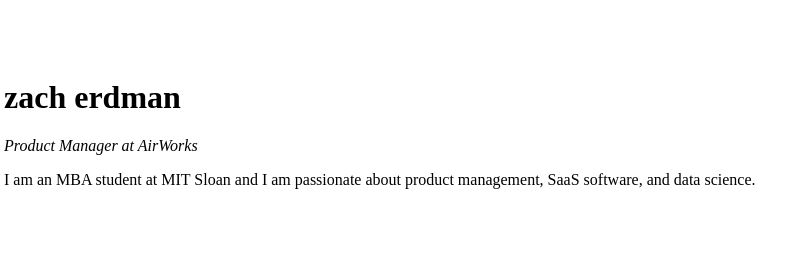
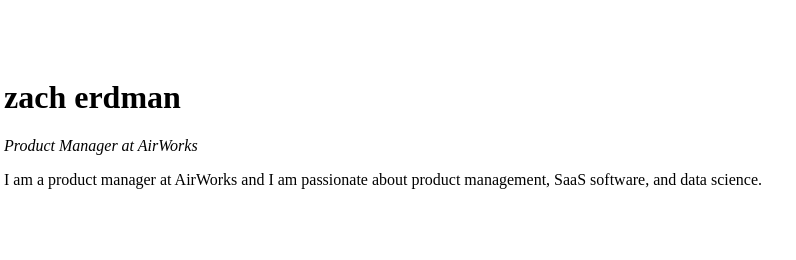
Before and after one commit to ZErdman/personal_webpage, a plain HTML site: page index.html in a window 1280 px wide. Shown: the top 260 px of the page, 247-1043 px from the left. Drawn offline with Linux system fonts and the light colour scheme.

Commit message:
Update index.html
updated bio statement

```diff
--- a/index.html
+++ b/index.html
@@ -14,7 +14,7 @@
       <td><h1>zach erdman</h1>
       <p><em>Product Manager at AirWorks</em></p>
       <p>
-        I am an MBA student at MIT Sloan and I am passionate about product management, SaaS software, and data science.
+        I am a product manager at AirWorks and I am passionate about product management, SaaS software, and data science.
       </p></td>
     </tr>
   </table>
```
